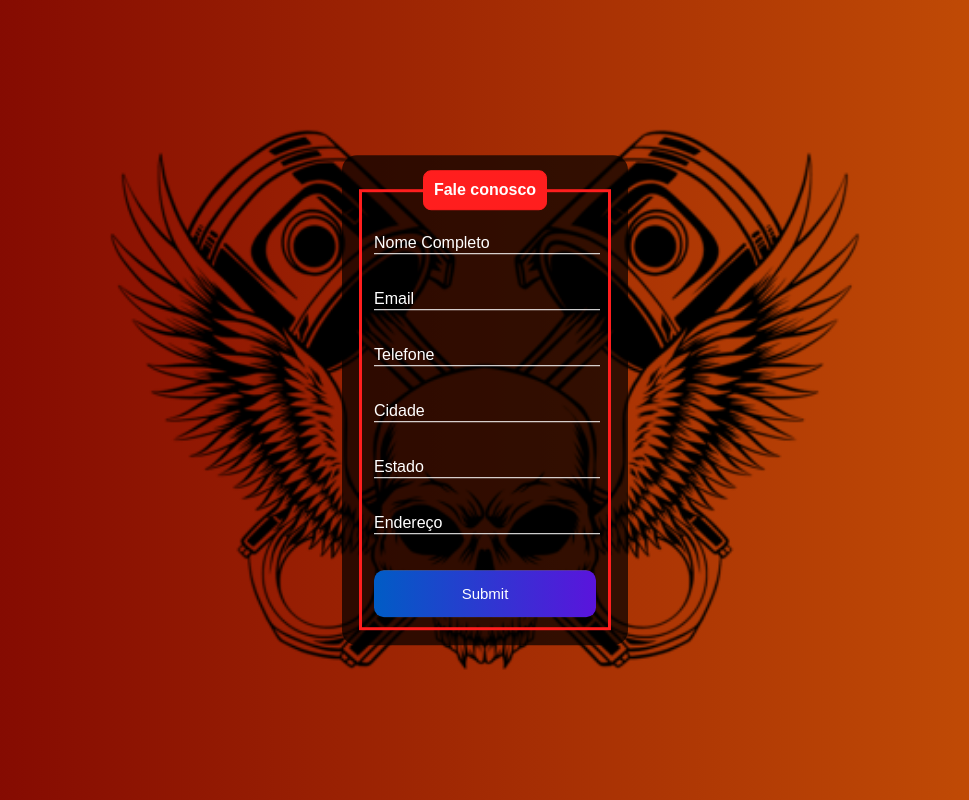
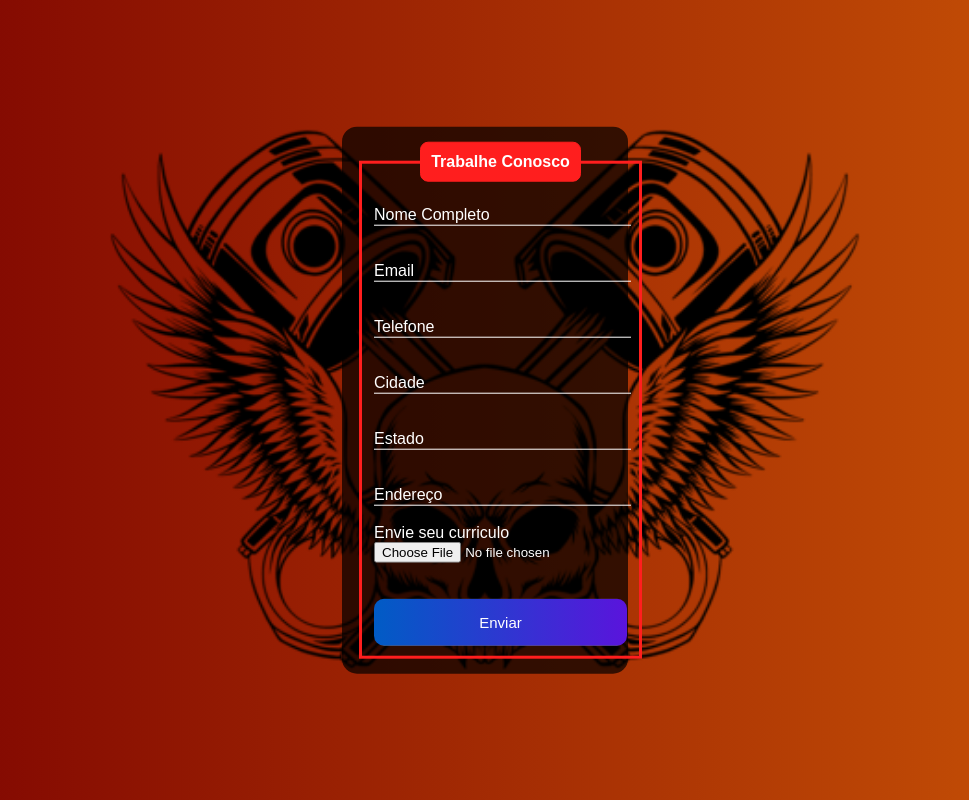
Before and after one commit to luizmiguel710/100-Limites_Motos, a PHP site: page /fomulario.php in a window 1280 px wide. Shown: the whole page, without its empty margins (155-1124 px from the left). Run offline with PHP 8.4, Linux system fonts and the light colour scheme.

Commit message:
add envio de pdf
adicionando envio de currículo em pdf

```diff
--- a/Projeto_Web/pg003/layout3.css
+++ b/Projeto_Web/pg003/layout3.css
@@ -4,7 +4,7 @@ body{
 header#logotipo {
     padding: 20px;
     text-align: center;
-    background-image: url(logo.jpeg);
+    background-image: url(../imagens/Capturar.PNG);
     background-color: #ed1c24;
     background-repeat: no-repeat;
     background-size: contain;
--- a/fomulario.php
+++ b/fomulario.php
@@ -27,8 +27,38 @@
         $cidade = $_POST['cidade'];
         $estado = $_POST['estado'];
         $endereco = $_POST['endereco'];
+        $curriculo = $_POST['curriculo'];
 
-        $result = mysqli_query($conexao, "INSERT INTO usuarios(nome,email,telefone,cidade,estado,endereco)values('$nome', '$email','$telefone', '$cidade','$estado', '$endereco' )");
+        if (isset($_FILES["curriculo"])) {
+
+            // Obtém o arquivo enviado
+            $arquivo = $_FILES["curriculo"];
+
+            // Verifica se o arquivo é um PDF
+            if ($arquivo["type"] == "application/pdf") {
+
+              // Verifica se o arquivo é válido
+              if ($arquivo["error"] == UPLOAD_ERR_OK) {
+
+                // Salva o arquivo no disco
+                move_uploaded_file($arquivo["tmp_name"], "curriculos/" . $arquivo["name"]);
+
+                // Exibe uma mensagem de sucesso
+                echo "O arquivo foi enviado com sucesso!";
+              } else {
+
+                // Exibe uma mensagem de erro
+                echo "O arquivo enviado é inválido.";
+              }
+            } else {
+
+              // Exibe uma mensagem de erro
+              echo "O arquivo enviado não é um PDF.";
+            }
+          }
+
+
+        $result = mysqli_query($conexao, "INSERT INTO candidatos(nome,email,telefone,cidade,estado,endereco,curriculo)values('$nome', '$email','$telefone', '$cidade','$estado', '$endereco', '$curriculo' )");
 
         header('Location: ./Projeto_Web/index.php');
    }
@@ -53,7 +83,7 @@
     <div class="box">
         <form action="./fomulario.php" method="POST">
             <fieldset>
-                <legend><b>Fale conosco</b></legend>
+                <legend><b>Trabalhe Conosco</b></legend>
                 <br>
                 <div class="inputBox">
                     <input type="text" name="nome" id="nome" class="inputUser" required>
@@ -96,8 +126,15 @@
                     <input type="text" name="endereco" id="endereco" class="inputUser" required>
                     <label for="endereco" class="labelInput">Endereço</label>
                 </div>
+                <br>
+                <div class="inputBox">
+                <label for="curriculo">Envie seu curriculo</label>
+                <input type="file" name="curriculo" accept="application/pdf" placeholder="Currículo">
+
+
+                </div>
                 <br><br>
-                <input type="submit" name="submit" id="submit">
+                <input type="submit" name="submit" id="submit" value="Enviar">
             </fieldset>
         </form>
     </div>
```
Also changed, not shown: Projeto_Web/index.php (+6 -6 lines), Projeto_Web/pg003/Manutenção.html (+6 -6 lines).
